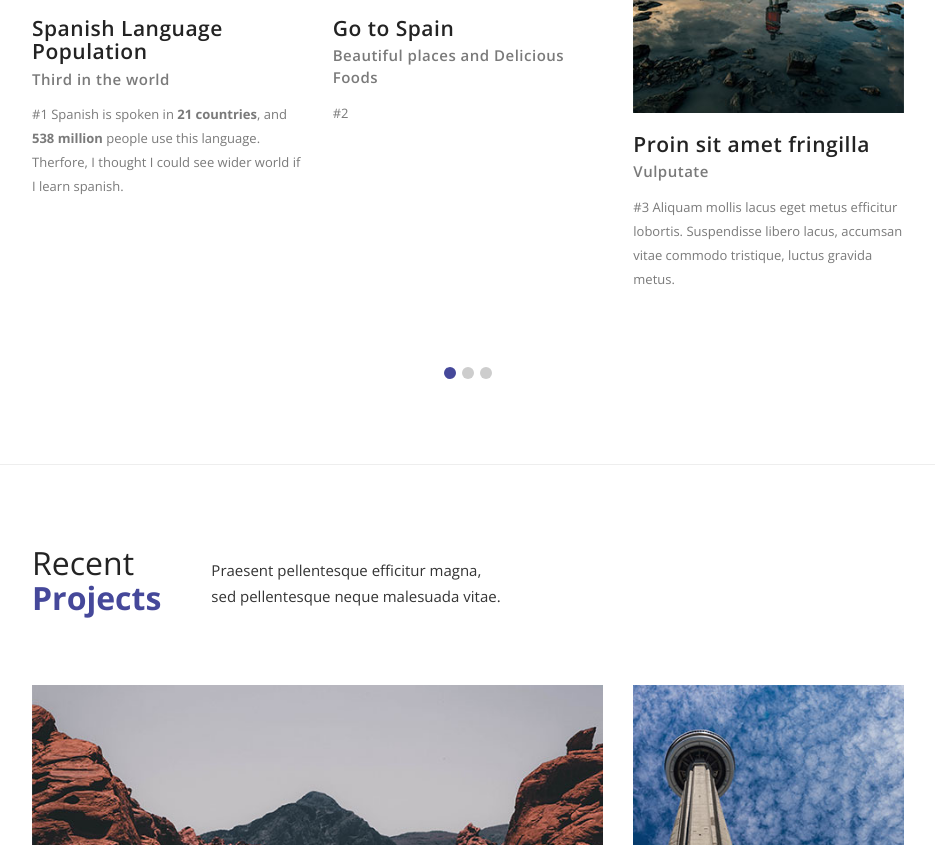
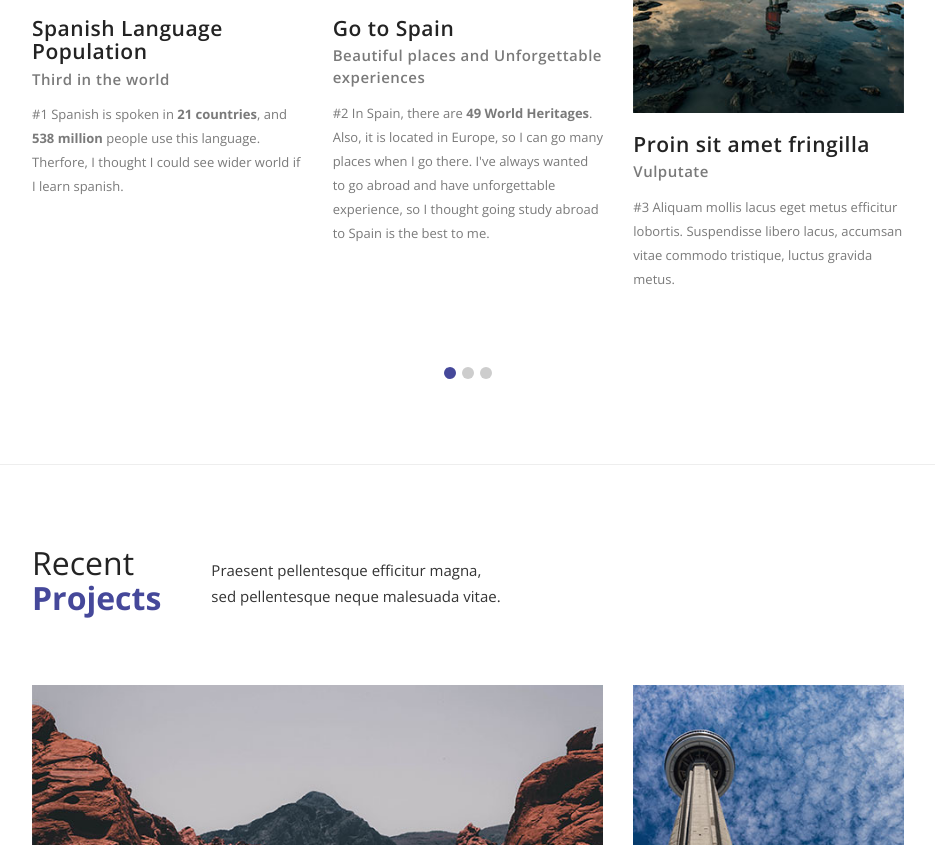
Before and after one commit to Runonn/web, a plain HTML site: page index.html in a window 1280 px wide. Shown: the part 1226-2071 px from the top of the page, without its empty margins (316-1251 px from the left). Drawn offline with nearby package versions, Linux system fonts and the light colour scheme.

Commit message:
Update index.html

```diff
--- a/index.html
+++ b/index.html
@@ -203,8 +203,8 @@ https://templatemo.com/tm-518-sentra
                             </div>
                             <div class="text-content">
                                 <h4>Go to Spain</h4>
-                                <span>Beautiful places and Delicious Foods</span>
-                                <p>#2 </p>
+                                <span>Beautiful places and Unforgettable experiences</span>
+                                <p>#2 In Spain, there are <strong>49 World Heritages</strong>. Also, it is located in Europe, so I can go many places when I go there. I've always wanted to go abroad and have unforgettable experience, so I thought going study abroad to Spain is the best to me.</p>
                             </div>
                         </div>
                         <div class="item">
```
